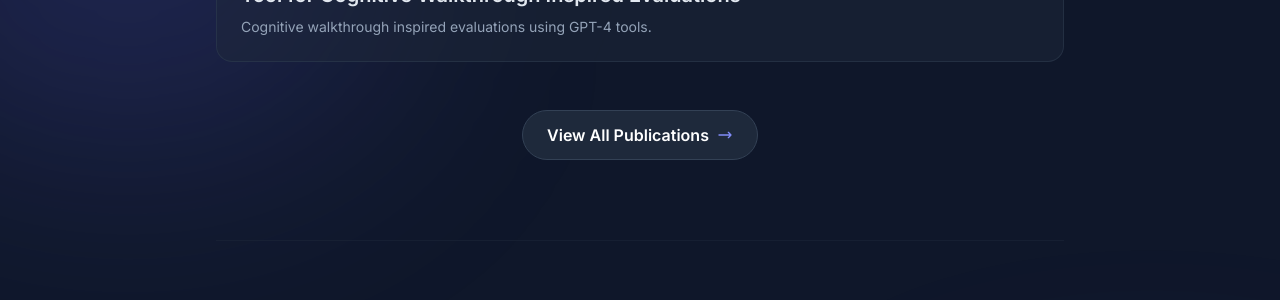
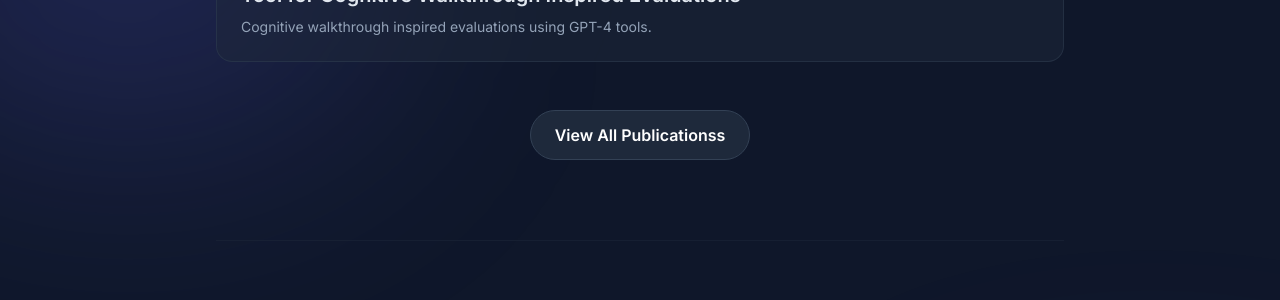
Before and after one commit to J0ker98/J0ker98.github.io, a Jekyll site: the page built from index.html, in a window 1280 px wide and 900 px high, scrolled down 1292 px. Shown: the part 135-435 px from the top of the window. Built offline with Jekyll 4.4.1, drawn with Linux system fonts in a browser that asks for light colours.

Commit message:
remove svg

```diff
--- a/index.html
+++ b/index.html
@@ -100,12 +100,7 @@ layout: default
     <div class="mt-12 text-center">
         <a href="https://www.researchgate.net/profile/Stefano-Zeppieri/research" target="_blank"
             class="inline-flex items-center gap-2 px-6 py-3 rounded-full bg-slate-800 hover:bg-slate-700 text-white font-semibold transition-all border border-slate-700 hover:border-indigo-500 group">
-            View All Publications
-            <svg class="w-4 h-4 text-indigo-400 group-hover:translate-x-1 transition-transform" fill="none"
-                stroke="currentColor" viewBox="0 0 24 24">
-                <path stroke-linecap="round" stroke-linejoin="round" stroke-width="2" d="M17 8l4 4m0 0l-4 4m4-4H3">
-                </path>
-            </svg>
+            View All Publicationss
         </a>
     </div>
 </section>
```
